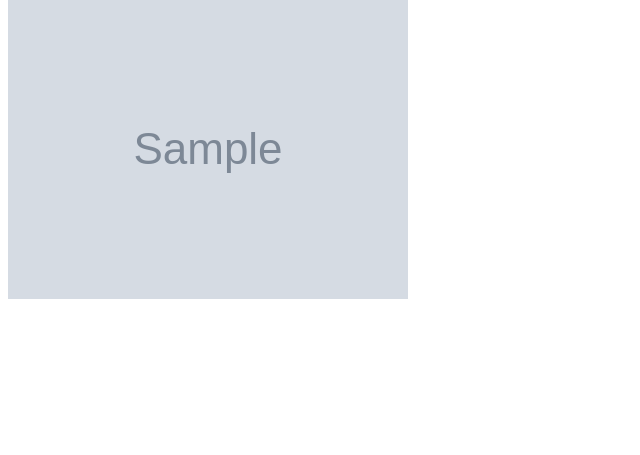
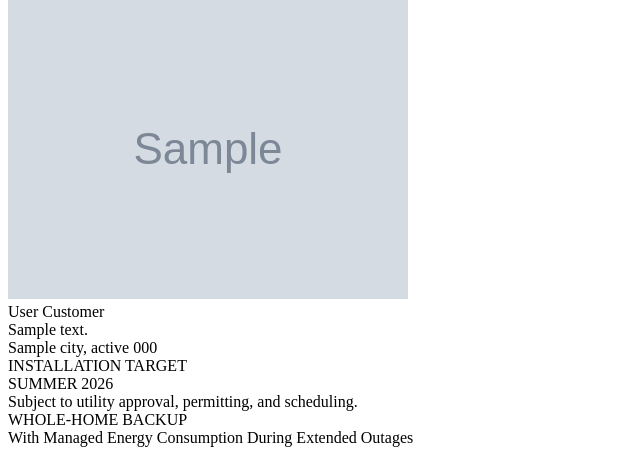
Before and after one commit to AlexSM2025/plantilla_generator, a Python web app: template templates/hdm_proposal/page1.html in a window 1280 px wide. Shown: the part 993-1448 px from the top of the page, without its empty margins (0-640 px from the left). Before the commit the page ends 1292 px from the top, so only its background shows below. Run offline with Jinja, Linux system fonts and the light colour scheme; the template is opened without the code that fills it: most values are stand-ins (such as "Sample title", 1, 10 or a date in 2020); grey boxes marked "Sample" are stand-in pictures.

Commit message:
Update customer_information.html

```diff
--- a/templates/hdm_proposal/components/customer_information.html
+++ b/templates/hdm_proposal/components/customer_information.html
@@ -27,3 +27,83 @@
     </div>
 
 </div>
+
+<!-- CUSTOMER INFORMATION -->
+<div class="customer-information">
+
+    <!-- CUSTOMER -->
+    <div class="customer-card">
+
+        <div class="customer-content">
+
+            <div class="customer-icon">
+                <!-- Icono ubicación -->
+            </div>
+
+            <div class="customer-text">
+
+                <div class="customer-name">
+                    {{ last_name }} Customer
+                </div>
+
+                <div class="customer-address">
+                    {{ address }}
+                </div>
+
+                <div class="customer-city">
+                    {{ city }}, {{ state }} {{ zip_code }}
+                </div>
+
+            </div>
+
+        </div>
+
+        <div class="customer-arrow"></div>
+
+    </div>
+
+    <!-- INSTALLATION TARGET -->
+    <div class="installation-card">
+
+        <div class="installation-icon"></div>
+
+        <div class="installation-text">
+
+            <div class="installation-title">
+                INSTALLATION TARGET
+            </div>
+
+            <div class="installation-season">
+                SUMMER 2026
+            </div>
+
+            <div class="installation-description">
+                Subject to utility approval,
+                permitting, and scheduling.
+            </div>
+
+        </div>
+
+    </div>
+
+    <!-- BACKUP BENEFIT -->
+    <div class="backup-card">
+
+        <div class="backup-icon"></div>
+
+        <div class="backup-text">
+
+            <div class="backup-title">
+                WHOLE-HOME BACKUP
+            </div>
+
+            <div class="backup-description">
+                With Managed Energy Consumption
+                During Extended Outages
+            </div>
+
+        </div>
+
+    </div>
+
+</div>
```
